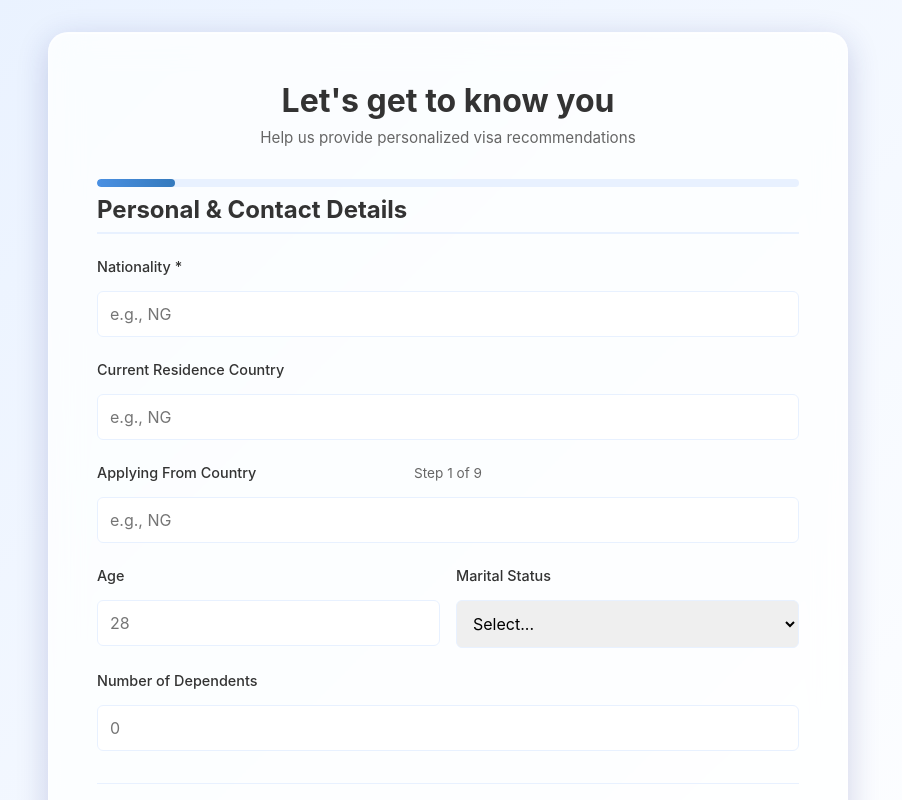
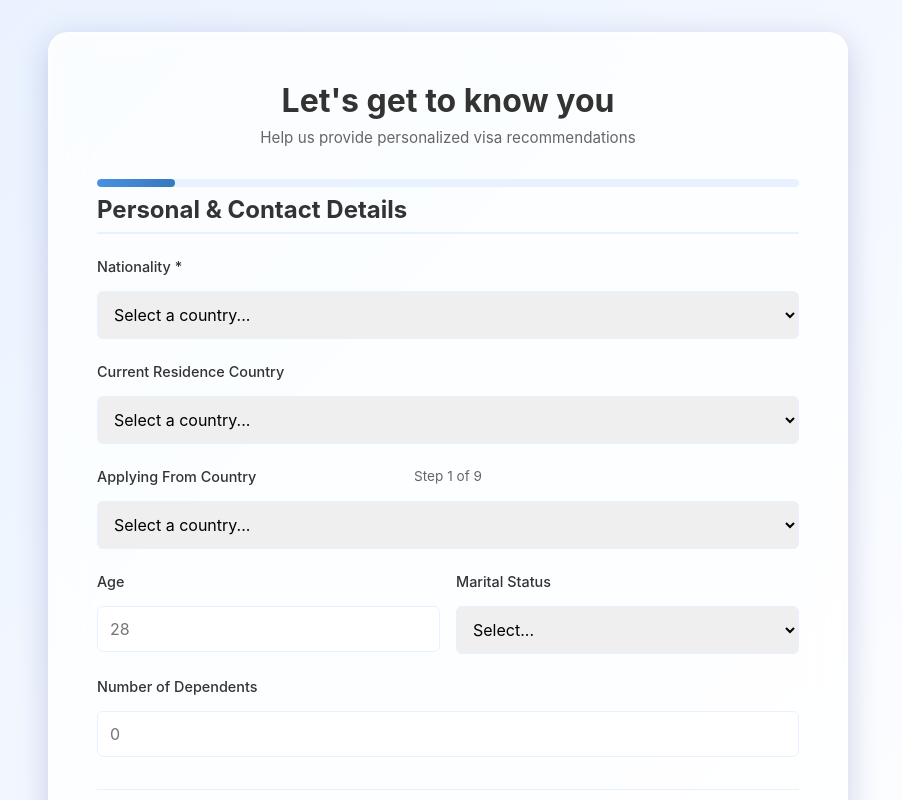
Before and after one commit to HeisGreen/tests-ui, a React (Vite) app in the folder Frontend/: page /onboarding in a window 1280 px wide. Shown: the top 800 px of the page, without its empty margins (192-1094 px from the left). Built offline with nearby package versions, Linux system fonts and the light colour scheme; sample sign-in values are in the browser's storage.

Commit message:
Added dropdown menus and adjusted sign up page

```diff
--- /dev/null
+++ b/Frontend/src/data/countries.js
@@ -0,0 +1,100 @@
+export const countries = [
+  { code: 'NG', name: 'Nigeria' },
+  { code: 'US', name: 'United States' },
+  { code: 'CA', name: 'Canada' },
+  { code: 'GB', name: 'United Kingdom' },
+  { code: 'AU', name: 'Australia' },
+  { code: 'NZ', name: 'New Zealand' },
+  { code: 'DE', name: 'Germany' },
+  { code: 'FR', name: 'France' },
+  { code: 'IT', name: 'Italy' },
+  { code: 'ES', name: 'Spain' },
+  { code: 'NL', name: 'Netherlands' },
+  { code: 'BE', name: 'Belgium' },
+  { code: 'CH', name: 'Switzerland' },
+  { code: 'AT', name: 'Austria' },
+  { code: 'SE', name: 'Sweden' },
+  { code: 'NO', name: 'Norway' },
+  { code: 'DK', name: 'Denmark' },
+  { code: 'FI', name: 'Finland' },
+  { code: 'IE', name: 'Ireland' },
+  { code: 'PT', name: 'Portugal' },
+  { code: 'GR', name: 'Greece' },
+  { code: 'PL', name: 'Poland' },
+  { code: 'CZ', name: 'Czech Republic' },
+  { code: 'HU', name: 'Hungary' },
+  { code: 'RO', name: 'Romania' },
+  { code: 'BG', name: 'Bulgaria' },
+  { code: 'HR', name: 'Croatia' },
+  { code: 'SK', name: 'Slovakia' },
+  { code: 'SI', name: 'Slovenia' },
+  { code: 'EE', name: 'Estonia' },
+  { code: 'LV', name: 'Latvia' },
+  { code: 'LT', name: 'Lithuania' },
+  { code: 'LU', name: 'Luxembourg' },
+  { code: 'MT', name: 'Malta' },
+  { code: 'CY', name: 'Cyprus' },
+  { code: 'JP', name: 'Japan' },
+  { code: 'KR', name: 'South Korea' },
+  { code: 'SG', name: 'Singapore' },
+  { code: 'MY', name: 'Malaysia' },
+  { code: 'TH', name: 'Thailand' },
+  { code: 'VN', name: 'Vietnam' },
+  { code: 'PH', name: 'Philippines' },
+  { code: 'ID', name: 'Indonesia' },
+  { code: 'IN', name: 'India' },
+  { code: 'CN', name: 'China' },
+  { code: 'HK', name: 'Hong Kong' },
+  { code: 'TW', name: 'Taiwan' },
+  { code: 'AE', name: 'United Arab Emirates' },
+  { code: 'SA', name: 'Saudi Arabia' },
+  { code: 'QA', name: 'Qatar' },
+  { code: 'KW', name: 'Kuwait' },
+  { code: 'BH', name: 'Bahrain' },
+  { code: 'OM', name: 'Oman' },
+  { code: 'ZA', name: 'South Africa' },
+  { code: 'EG', name: 'Egypt' },
+  { code: 'KE', name: 'Kenya' },
+  { code: 'GH', name: 'Ghana' },
+  { code: 'TZ', name: 'Tanzania' },
+  { code: 'ET', name: 'Ethiopia' },
+  { code: 'UG', name: 'Uganda' },
+  { code: 'RW', name: 'Rwanda' },
+  { code: 'BR', name: 'Brazil' },
+  { code: 'MX', name: 'Mexico' },
+  { code: 'AR', name: 'Argentina' },
+  { code: 'CL', name: 'Chile' },
+  { code: 'CO', name: 'Colombia' },
+  { code: 'PE', name: 'Peru' },
+  { code: 'VE', name: 'Venezuela' },
+  { code: 'EC', name: 'Ecuador' },
+  { code: 'UY', name: 'Uruguay' },
+  { code: 'PY', name: 'Paraguay' },
+  { code: 'BO', name: 'Bolivia' },
+  { code: 'CR', name: 'Costa Rica' },
+  { code: 'PA', name: 'Panama' },
+  { code: 'GT', name: 'Guatemala' },
+  { code: 'DO', name: 'Dominican Republic' },
+  { code: 'JM', name: 'Jamaica' },
+  { code: 'TT', name: 'Trinidad and Tobago' },
+  { code: 'BB', name: 'Barbados' },
+  { code: 'BS', name: 'Bahamas' },
+  { code: 'RU', name: 'Russia' },
+  { code: 'UA', name: 'Ukraine' },
+  { code: 'BY', name: 'Belarus' },
+  { code: 'KZ', name: 'Kazakhstan' },
+  { code: 'UZ', name: 'Uzbekistan' },
+  { code: 'TR', name: 'Turkey' },
+  { code: 'IL', name: 'Israel' },
+  { code: 'JO', name: 'Jordan' },
+  { code: 'LB', name: 'Lebanon' },
+]
+
+export const getCountryByCode = (code) => {
+  return countries.find(c => c.code === code) || null
+}
+
+export const getCountryName = (code) => {
+  const country = getCountryByCode(code)
+  return country ? country.name : code
+}
--- a/Frontend/src/pages/Onboarding.jsx
+++ b/Frontend/src/pages/Onboarding.jsx
@@ -1,12 +1,18 @@
-import React, { useState, useEffect } from 'react'
+import React, { useState, useEffect, useMemo } from 'react'
 import { useNavigate } from 'react-router-dom'
 import { useAuth } from '../context/AuthContext'
+import { countries } from '../data/countries'
 import './Onboarding.css'
 
 function Onboarding() {
   const navigate = useNavigate()
   const { user, updateOnboardingData } = useAuth()
   const [currentStep, setCurrentStep] = useState(1)
+
+  // Sort countries alphabetically by name
+  const sortedCountries = useMemo(() => {
+    return [...countries].sort((a, b) => a.name.localeCompare(b.name))
+  }, [])
   const [formData, setFormData] = useState({
     // Personal & Contact Details
     nationality: '',
@@ -179,30 +185,45 @@ function Onboarding() {
             <h2>Personal & Contact Details</h2>
             <div className="form-group">
               <label>Nationality *</label>
-              <input
-                type="text"
+              <select
                 value={formData.nationality || ''}
                 onChange={(e) => handleChange('nationality', e.target.value)}
-                placeholder="e.g., NG"
-              />
+              >
+                <option value="">Select a country...</option>
+                {sortedCountries.map((country) => (
+                  <option key={country.code} value={country.code}>
+                    {country.name}
+                  </option>
+                ))}
+              </select>
             </div>
             <div className="form-group">
               <label>Current Residence Country</label>
-              <input
-                type="text"
+              <select
                 value={formData.current_residence_country || ''}
                 onChange={(e) => handleChange('current_residence_country', e.target.value)}
-                placeholder="e.g., NG"
-              />
+              >
+                <option value="">Select a country...</option>
+                {sortedCountries.map((country) => (
+                  <option key={country.code} value={country.code}>
+                    {country.name}
+                  </option>
+                ))}
+              </select>
             </div>
             <div className="form-group">
               <label>Applying From Country</label>
-              <input
-                type="text"
+              <select
                 value={formData.applying_from_country || ''}
                 onChange={(e) => handleChange('applying_from_country', e.target.value)}
-                placeholder="e.g., NG"
-              />
+              >
+                <option value="">Select a country...</option>
+                {sortedCountries.map((country) => (
+                  <option key={country.code} value={country.code}>
+                    {country.name}
+                  </option>
+                ))}
+              </select>
             </div>
             <div className="form-row">
               <div className="form-group">
@@ -233,12 +254,17 @@ function Onboarding() {
                 <div className="form-row">
                   <div className="form-group">
                     <label>Spouse Nationality</label>
-                    <input
-                      type="text"
+                    <select
                       value={formData.spouse_nationality || ''}
                       onChange={(e) => handleChange('spouse_nationality', e.target.value)}
-                      placeholder="e.g., NG"
-                    />
+                    >
+                      <option value="">Select a country...</option>
+                      {sortedCountries.map((country) => (
+                        <option key={country.code} value={country.code}>
+                          {country.name}
+                        </option>
+                      ))}
+                    </select>
                   </div>
                   <div className="form-group">
                     <label>Spouse Profession</label>
@@ -270,12 +296,24 @@ function Onboarding() {
             <h2>Destination & Timeline</h2>
             <div className="form-group">
               <label>Preferred Destination(s) *</label>
-              <input
-                type="text"
-                value={formData.preferred_destinations || ''}
-                onChange={(e) => handleChange('preferred_destinations', e.target.value)}
-                placeholder="e.g., US, CA, UK"
-              />
+              <select
+                multiple
+                value={formData.preferred_destinations ? formData.preferred_destinations.split(',').map(d => d.trim()) : []}
+                onChange={(e) => {
+                  const selected = Array.from(e.target.selectedOptions, option => option.value)
+                  handleChange('preferred_destinations', selected.join(', '))
+                }}
+                style={{ minHeight: '100px' }}
+              >
+                {sortedCountries.map((country) => (
+                  <option key={country.code} value={country.code}>
+                    {country.name}
+                  </option>
+                ))}
+              </select>
+              <small style={{ display: 'block', marginTop: '5px', color: '#666' }}>
+                Hold Ctrl (Cmd on Mac) to select multiple countries
+              </small>
             </div>
             <div className="form-group">
               <label>Target Timeline *</label>
@@ -363,12 +401,24 @@ function Onboarding() {
             {formData.willing_to_consider_alternatives && (
               <div className="form-group">
                 <label>Alternative Countries</label>
-                <input
-                  type="text"
-                  value={formData.alternative_countries || ''}
-                  onChange={(e) => handleChange('alternative_countries', e.target.value)}
-                  placeholder="e.g., CA, AU"
-                />
+                <select
+                  multiple
+                  value={formData.alternative_countries ? (Array.isArray(formData.alternative_countries) ? formData.alternative_countries : formData.alternative_countries.split(',').map(d => d.trim())) : []}
+                  onChange={(e) => {
+                    const selected = Array.from(e.target.selectedOptions, option => option.value)
+                    handleChange('alternative_countries', selected.join(', '))
+                  }}
+                  style={{ minHeight: '100px' }}
+                >
+                  {sortedCountries.map((country) => (
+                    <option key={country.code} value={country.code}>
+                      {country.name}
+                    </option>
+                  ))}
+                </select>
+                <small style={{ display: 'block', marginTop: '5px', color: '#666' }}>
+                  Hold Ctrl (Cmd on Mac) to select multiple countries
+                </small>
               </div>
             )}
           </div>
@@ -763,12 +813,17 @@ function Onboarding() {
                 <div className="form-row">
                   <div className="form-group">
                     <label>Current Visa Country</label>
-                    <input
-                      type="text"
+                    <select
                       value={formData.current_visa_country || ''}
                       onChange={(e) => handleChange('current_visa_country', e.target.value)}
-                      placeholder="e.g., US"
-                    />
+                    >
+                      <option value="">Select a country...</option>
+                      {sortedCountries.map((country) => (
+                        <option key={country.code} value={country.code}>
+                          {country.name}
+                        </option>
+                      ))}
+                    </select>
                   </div>
                   <div className="form-group">
                     <label>Visa Expiry Date</label>
```
Also changed, not shown: Frontend/src/pages/Register.jsx (+2 -44 lines).
